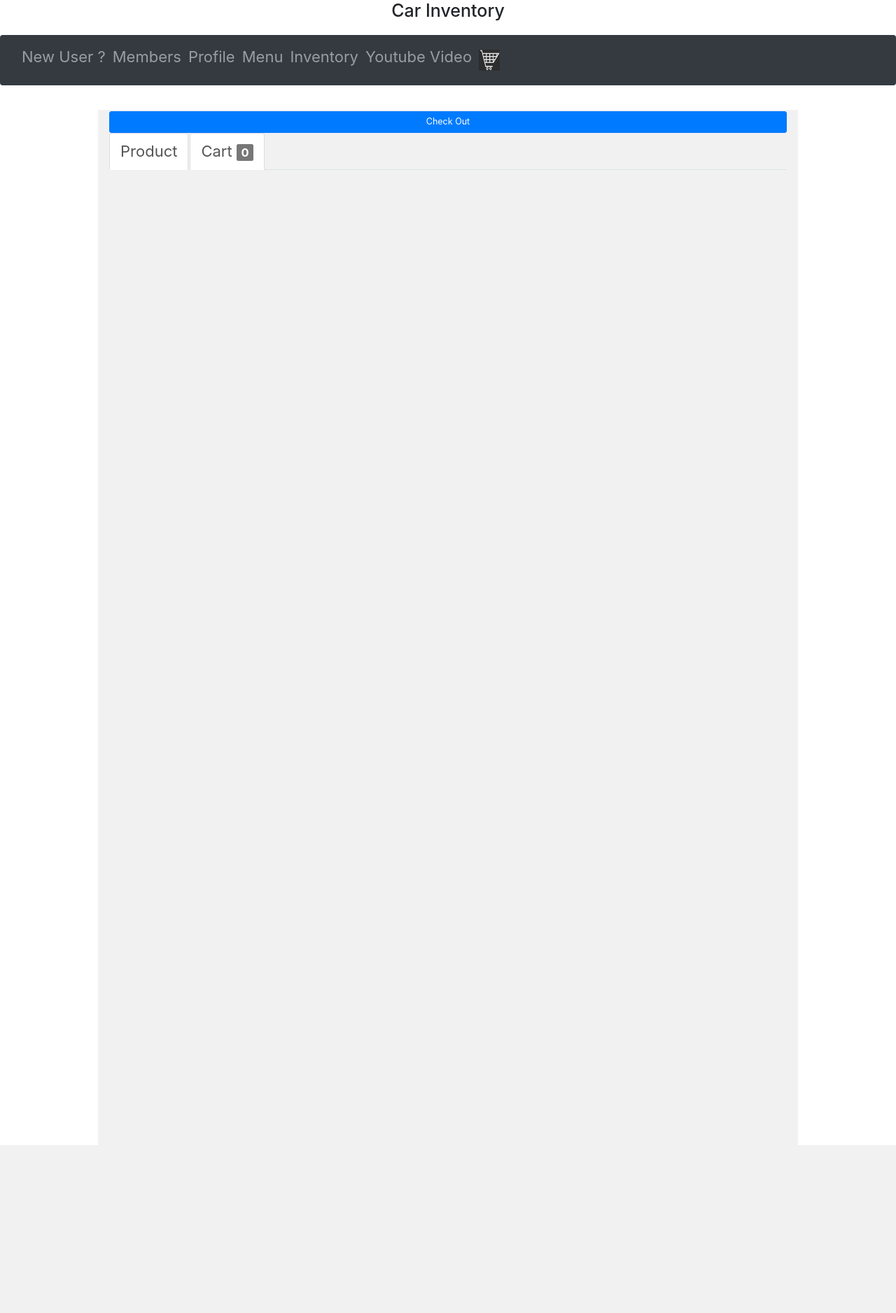
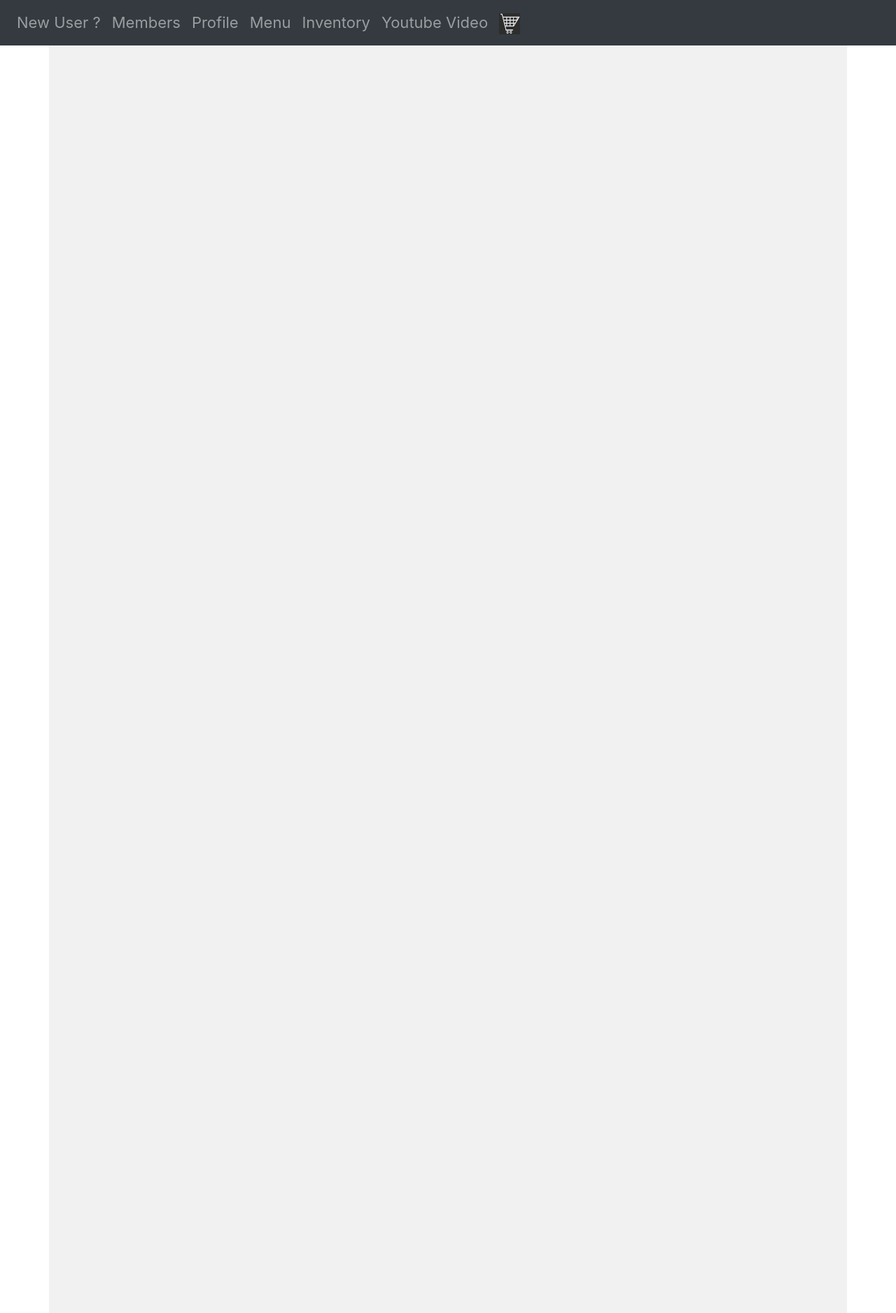
Before and after one commit to hoa-pham/car_rental, a PHP site: page /inventory.php in a window 1280 px wide. Shown: the top 1877 px of the page at 70% size. Before the commit the page ends 1637 px from the top, so only its background shows below. Run offline with PHP 8.4, Linux system fonts and the light colour scheme; data comes from the database, SQL or seed files in the repository.

Commit message:
debuging inventory

```diff
--- a/inventory.php
+++ b/inventory.php
@@ -13,20 +13,17 @@
     <meta name="viewport" content="width=device-width, initial-scale=1.0">
     <meta http-equiv="X-UA-Compatible" content="ie=edge">
     <title>Test</title>
-    <link rel="stylesheet" href="https://maxcdn.bootstrapcdn.com/bootstrap/3.3.6/css/bootstrap.min.css" />
+    <!-- <link rel="stylesheet" href="https://maxcdn.bootstrapcdn.com/bootstrap/3.3.6/css/bootstrap.min.css" />   -->
     <script src="https://maxcdn.bootstrapcdn.com/bootstrap/3.3.6/js/bootstrap.min.js"></script>
+    <link rel="stylesheet" type="text/css" href="home.css">
     <link rel="stylesheet" href="https://maxcdn.bootstrapcdn.com/bootstrap/4.1.3/css/bootstrap.min.css">
     <script src="https://ajax.googleapis.com/ajax/libs/jquery/3.3.1/jquery.min.js"></script>
     <script src="https://cdnjs.cloudflare.com/ajax/libs/popper.js/1.14.3/umd/popper.min.js"></script>
-  <script src="https://maxcdn.bootstrapcdn.com/bootstrap/4.1.3/js/bootstrap.min.js"></script>
-    <link rel="stylesheet" type="text/css" href="home.css">
+    <link rel="stylesheet" href="https://cdnjs.cloudflare.com/ajax/libs/font-awesome/4.7.0/css/font-awesome.min.css">
 
-  <link rel="stylesheet" href="https://cdnjs.cloudflare.com/ajax/libs/font-awesome/4.7.0/css/font-awesome.min.css">
 </head>
 
 <body>
-         <h1 align="center"> Car Inventory</h1></br>
-
      <nav class="navbar navbar-expand-sm bg-dark navbar-dark">
       <button class="navbar-toggler" type="button" data-toggle="collapse" data-target="#collapsibleNavbar">
         <span class="navbar-toggler-icon"></span>
@@ -57,41 +54,9 @@
         </ul>
       </div>
     </nav>
+   <!-- Car Inventory will display across the screen -->
 
-   <br />
-   <!-- Car Inventory will display across the screen -->
-   <div class = "container" style="width:1000px;">
-     <button class="btn btn-lg btn-primary checkOut" >Check Out</button>
-
-     <!-- Two tabs for cart. Nav tabs does this for us  -->
-     <ul class = "nav nav-tabs">
-     <!-- active defines current page in tab and data toggle is the specific tab
-        href will show the Inventory and Cart
-      -->
-        <li class="active"><a data-toggle="tab" href="#products">Product</a></li>
-     <!-- The condition will check the value of the shopping cart varialbe if its set or not
-     It will then display whats in our shopping cart -->
-        <li class="active">
-            <a data-toggle="tab" href="#cart">Cart
-                <span class="badge">
-            <?php
-                if(isset($_SESSION['shopping_cart']))
-                {
-                //  This will show how many items in the cart
-                  echo count($_SESSION['shopping_cart']);
-                }else{
-                    // If theres nothing in the cart then print 0
-                     echo '0';
-                 }
-             ?>
-                </span>
-            </a>
-        </li>
-    </ul>
-
-
-
-    <div class="tab-content">
+    <div class="container">
     <!-- Display things to add into cart -->
          <div id="products" class="tab-pane fade in active">
          <?php
--- a/server.php
+++ b/server.php
@@ -2,6 +2,7 @@
     $servername = "localhost";
     //administrator
     //vutran
+    //dodanghiep12
 	$username = "vutran";
 	//very_strong_password
 	//Trancongvuit123
@@ -12,7 +13,7 @@
 	$DB = "rentalCar";
 
 	//creat connection
-	$conn = new mysqli($servername, $username, $password, $DB);
+	$conn = new mysqli($servername, $username, $password, $DB, 3306);
 
 	//adding to the database
 	/*
```
Also changed, not shown: checkOut.php (+0 -15 lines), 1 other file. Lines whose indentation alone changed are shown as unchanged.
